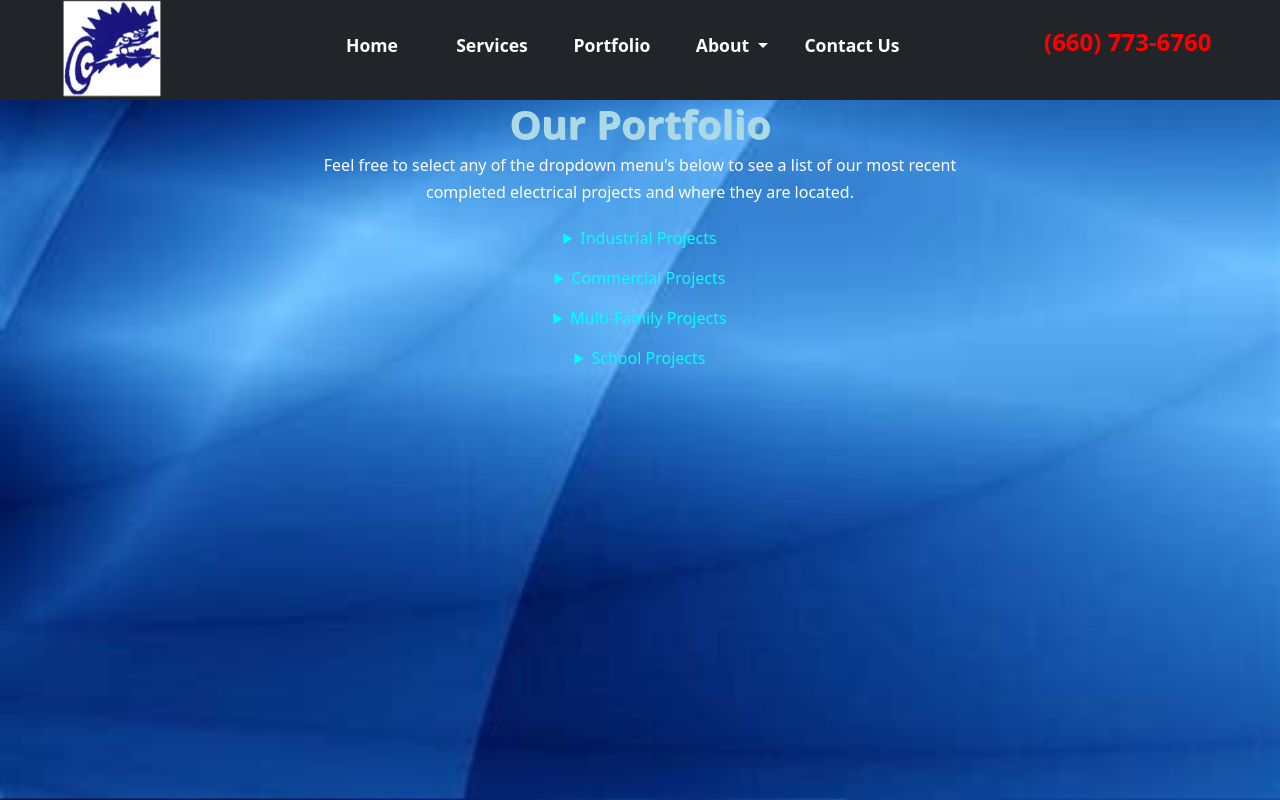
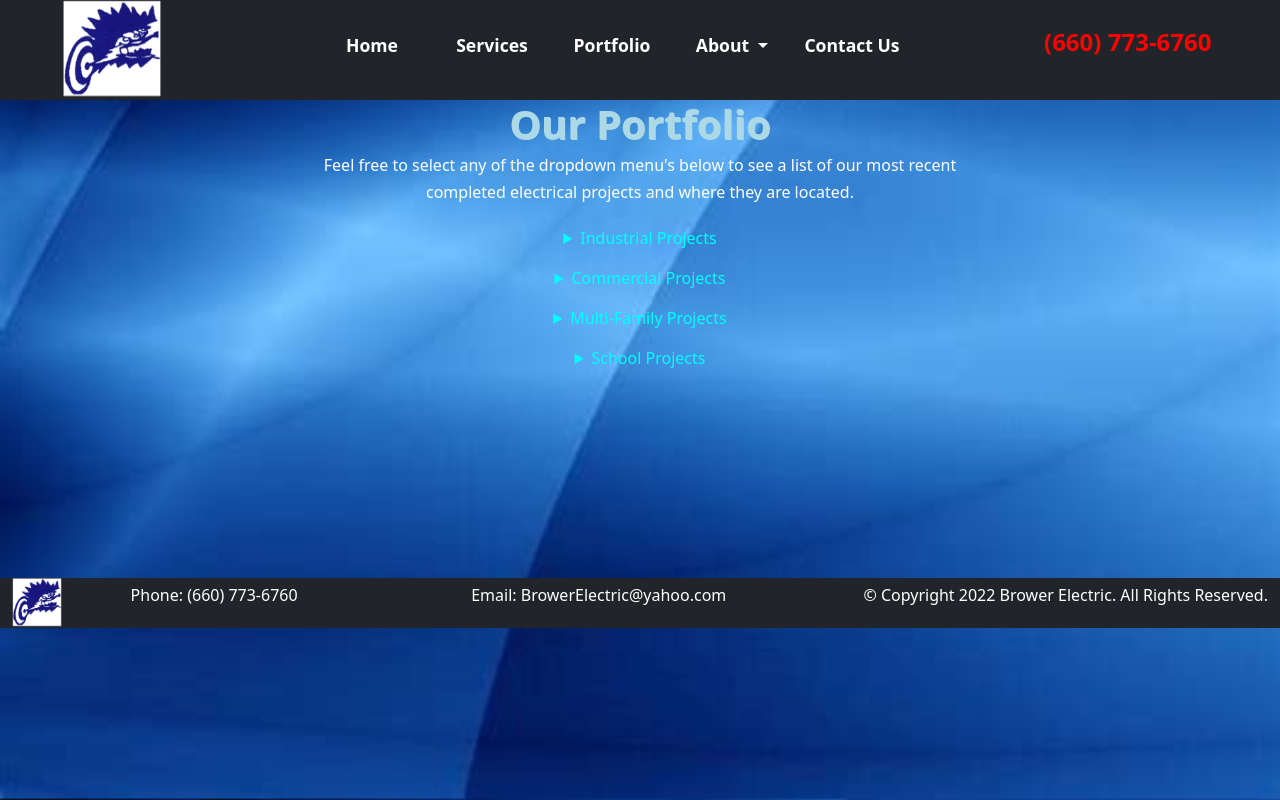
Before and after one commit to MichaelAmberg/Brower-Electric-Mock, a plain HTML site: page Portfolio.html in a window 1280 px wide. Drawn offline with nearby package versions, Linux system fonts and the light colour scheme.

Commit message:
Validated

```diff
--- a/style.css
+++ b/style.css
@@ -97,8 +97,10 @@ footer {                   /* normal footer */
 }
 
 .portfooter {                /* footer for portfolio page */
-    position: fixed;
-    bottom: 0;
+    position: sticky;
+    top: 100%;
+    width: 100%;
+    padding-top: 26vh;
 }
 
 .email {
```
